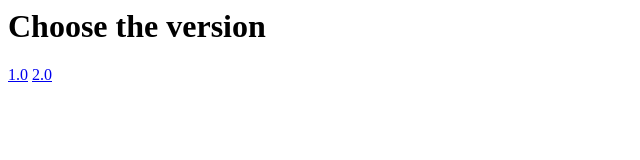
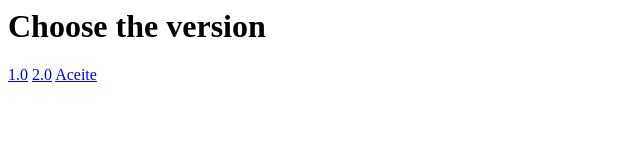
Before and after one commit to Ignaciol0/AppComida, a plain HTML site: page index.html in a window 1280 px wide. Shown: the full height of the page, 0-640 px from the left. Drawn offline with Linux system fonts and the light colour scheme.

Commit message:
Update index.html

```diff
--- a/index.html
+++ b/index.html
@@ -9,6 +9,7 @@
     <h1>Choose the version</h1>
     <a href="./AppComida1.0/index.html">1.0</a>
     <a href="./AppComida2.0/index.html">2.0</a>
+    <a href="./Web page/index.html">Aceite</a>
 
 </body>
 </html>
```
